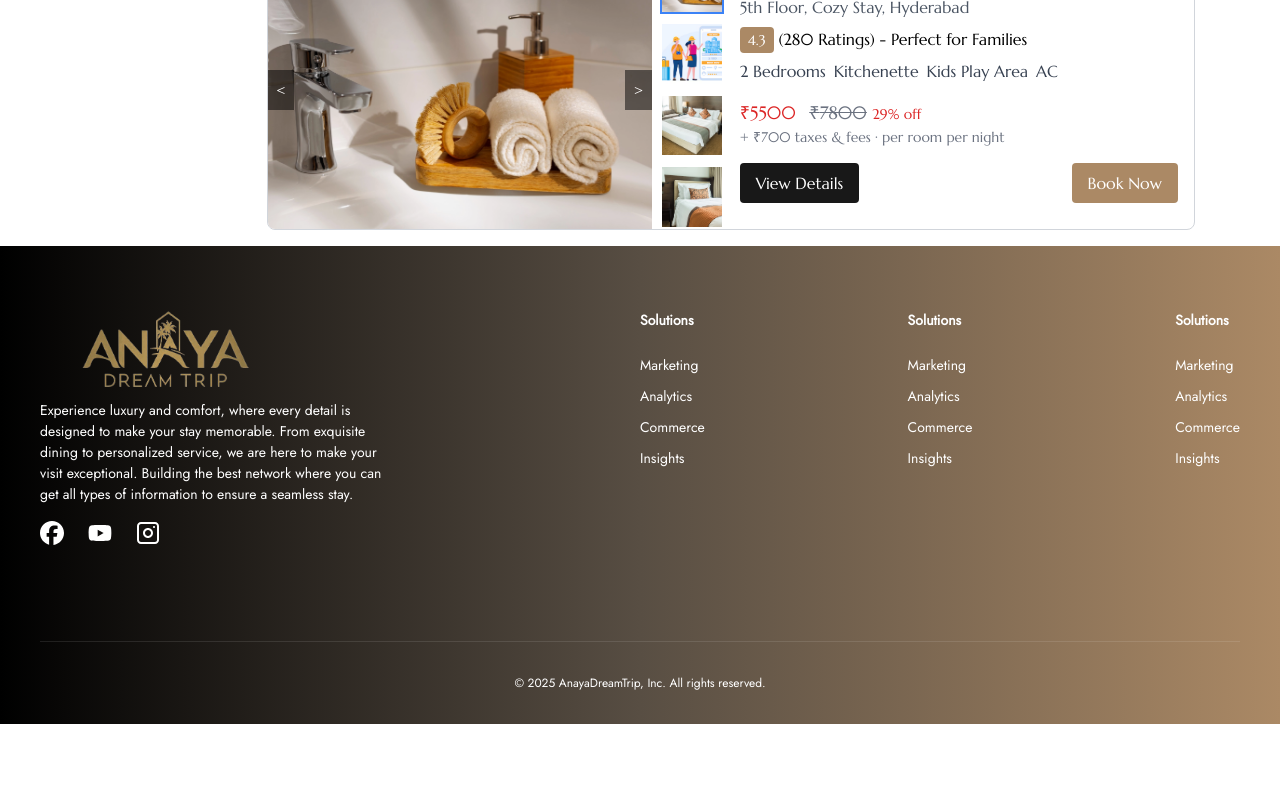
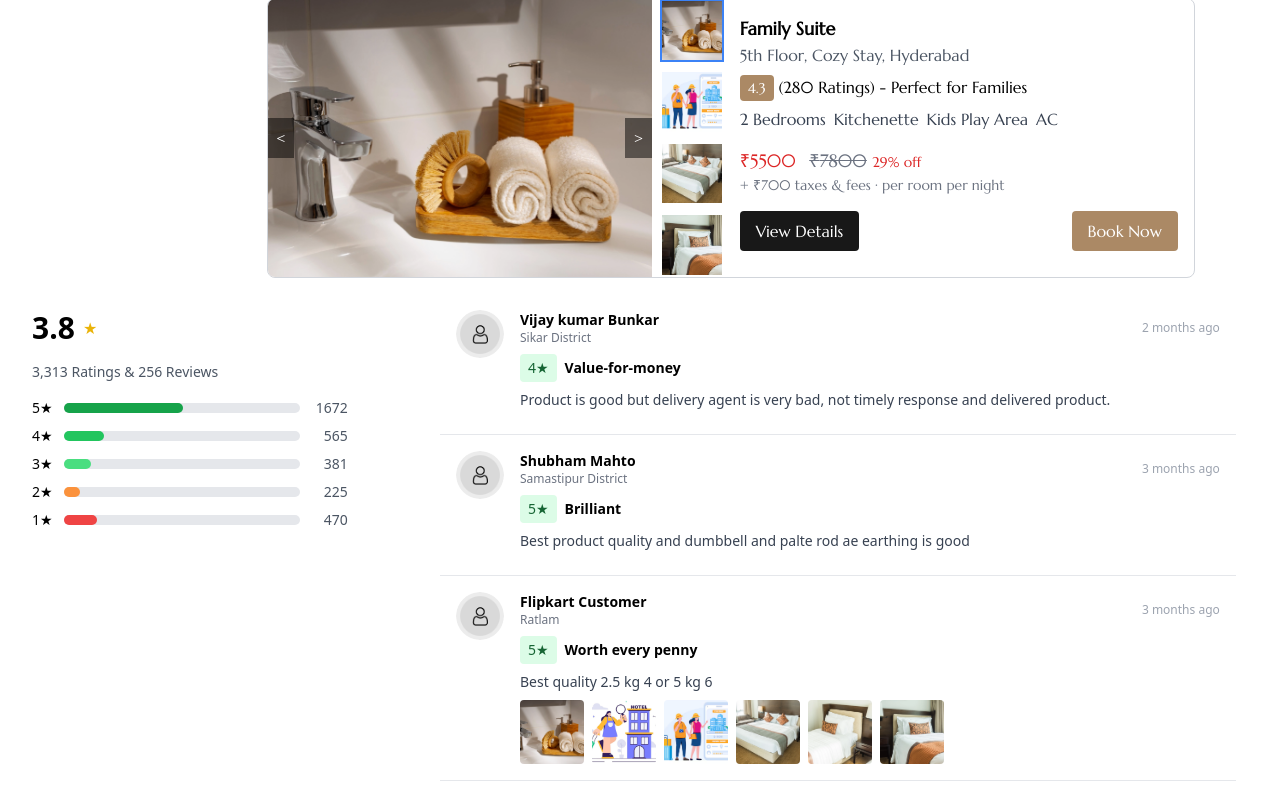
Before and after one commit to Davinder9297/anayadreamtrip, a Next.js app in the folder frontend/: page /hotels/1 in a window 1280 px wide. Shown: the part 2868-3665 px from the top of the page. Before the commit the page ends 3592 px from the top, so only its background shows below. Built offline with nearby package versions, Linux system fonts and the light colour scheme.

Commit message:
reviws and form for comments added

```diff
--- a/frontend/src/app/hotels/[id]/page.js
+++ b/frontend/src/app/hotels/[id]/page.js
@@ -3,8 +3,8 @@ import Carousel from "@/Components/Carousel/Carousel";
 import FilterSidebar from "@/Components/HotelFilter/HotelFilter";
 import CountElement from "@/pages/Homepage/CountElement";
 import HotelList from "@/pages/Hotel/HotelsList";
-import React, { useEffect, useRef } from "react";
-import { FaCar } from "react-icons/fa6";
+import React, { useEffect, useRef, useState } from "react";
+import { FaCar, FaStar } from "react-icons/fa6";
 import { ImLocation2 } from "react-icons/im";
 import { MapContainer, Marker, Popup, TileLayer } from "react-leaflet";
 
@@ -124,44 +124,6 @@ const Page = () => {
                 "/images/hotels/6.png",
             ],
         },
-        // {
-        //     title: "Penthouse Room",
-        //     location: "Top Floor, Skyline Hotel, Goa",
-        //     rating: 4.9,
-        //     reviews: 120,
-        //     description: "Exclusive and Private",
-        //     features: ["Terrace", "Infinity Pool", "Private Bar", "AC"],
-        //     price: 12000,
-        //     originalPrice: 18000,
-        //     taxes: 1500,
-        //     images: [
-        //         // "/images/hotels/1.png",
-        //         "/images/hotels/2.png",
-        //         "/images/hotels/3.png",
-        //         "/images/hotels/4.png",
-        //         "/images/hotels/5.png",
-        //         "/images/hotels/6.png",
-        //     ],
-        // },
-        // {
-        //     title: "Luxury Villa",
-        //     location: "Beachside, Sun Bay Resorts, Kerala",
-        //     rating: 4.7,
-        //     reviews: 60,
-        //     description: "Tropical Paradise",
-        //     features: ["Garden", "Private Beach", "Chef on Call", "AC"],
-        //     price: 25000,
-        //     originalPrice: 35000,
-        //     taxes: 3500,
-        //     images: [
-        //         // "/images/hotels/1.png",
-        //         // "/images/hotels/2.png",
-        //         "/images/hotels/3.png",
-        //         "/images/hotels/4.png",
-        //         "/images/hotels/5.png",
-        //         "/images/hotels/6.png",
-        //     ],
-        // },
     ];
 
     const images = [
@@ -199,6 +161,110 @@ const Page = () => {
             }
         };
     }, []);
+
+    const ratingsData = {
+        average: 3.8,
+        totalRatings: 3313,
+        totalReviews: 256,
+        breakdown: [
+            { star: 5, count: 1672 },
+            { star: 4, count: 565 },
+            { star: 3, count: 381 },
+            { star: 2, count: 225 },
+            { star: 1, count: 470 },
+        ],
+    };
+
+    const RatingBar = ({ star, count, total }) => {
+        const percentage = (count / total) * 100;
+        const barColor =
+            star === 5
+                ? "bg-green-600"
+                : star === 4
+                    ? "bg-green-500"
+                    : star === 3
+                        ? "bg-green-400"
+                        : star === 2
+                            ? "bg-orange-400"
+                            : "bg-red-500";
+
+        return (
+            <div className="flex items-center gap-2">
+                <span className="w-6 text-sm font-medium">{star}★</span>
+                <div className="flex-1 bg-gray-200 rounded-full h-2.5">
+                    <div
+                        className={`${barColor} h-2.5 rounded-full`}
+                        style={{ width: `${percentage}%` }}
+                    ></div>
+                </div>
+                <span className="w-10 text-sm text-gray-600 text-right">{count}</span>
+            </div>
+        );
+    };
+
+    const [reviews, setReviews] = useState([
+        {
+          rating: 4,
+          title: "Value-for-money",
+          comment: "Product is good but delivery agent is very bad, not timely response and delivered product.",
+          author: "Vijay kumar Bunkar",
+          location: "Sikar District",
+          date: "2 months ago",
+          images: [],
+          authorImage: "/images/familyIcon.png",
+        },
+        {
+          rating: 5,
+          title: "Brilliant",
+          comment: "Best product quality and dumbbell and palte rod ae earthing is good",
+          author: "Shubham Mahto",
+          location: "Samastipur District",
+          date: "3 months ago",
+          images: [],
+          authorImage: "/images/familyIcon.png",
+        },
+        {
+          rating: 5,
+          title: "Worth every penny",
+          comment: "Best quality 2.5 kg 4 or 5 kg 6",
+          author: "Flipkart Customer",
+          location: "Ratlam",
+          date: "3 months ago",
+          images: [
+            "/images/hotels/1.png",
+        "/images/hotels/2.png",
+        "/images/hotels/3.png",
+        "/images/hotels/4.png",
+        "/images/hotels/5.png",
+        "/images/hotels/6.png",
+          ],
+          authorImage: "/images/familyIcon.png",
+        },
+      ]);
+
+      const [formData, setFormData] = useState({
+        author: "",
+        location: "",
+        rating: 0,
+        title: "",
+        comment: "",
+        authorImage: "",
+      });
+
+      const [hoveredRating, setHoveredRating] = useState(0);
+
+      const handleChange = (e) => {
+        setFormData({ ...formData, [e.target.name]: e.target.value });
+      };
+
+      const handleRatingChange = (rating) => {
+        setFormData({ ...formData, rating });
+      };
+
+      const handleSubmit = (e) => {
+        e.preventDefault();
+        console.log("Form Submitted:", formData);
+      };
 
     return (
         <>
@@ -263,11 +329,182 @@ const Page = () => {
             </div>
 
             {/* rooms details */}
-            <div className="flex justify-between">
-                <FilterSidebar/>
-                <HotelList items={items} name={'Rooms'} setval={true}/>
+            <div className="flex justify-between mt-12">
+                <FilterSidebar />
+                <HotelList items={items} name={'Rooms'} setval={true} />
 
             </div>
+
+            {/* ratings */}
+            {/* <div className="font-marcellus font-bold text-[48px] text-center py-12">Reviews and Ratings</div> */}
+            <div className="flex justify-between">
+            <div className=" mx-auto p-4 bg-white rounded-lg w-[30%] px-8">
+                <div className="flex items-center gap-2 mb-4">
+                    <span className="text-3xl font-bold">{ratingsData.average}</span>
+                    <span className="text-yellow-500">★</span>
+                </div>
+                <p className="text-sm text-gray-600">
+                    {ratingsData.totalRatings.toLocaleString()} Ratings & {" "}
+                    {ratingsData.totalReviews.toLocaleString()} Reviews
+                </p>
+
+                <div className="mt-4 space-y-2">
+                    {ratingsData.breakdown.map((rating) => (
+                        <RatingBar
+                            key={rating.star}
+                            star={rating.star}
+                            count={rating.count}
+                            total={ratingsData.totalRatings}
+                        />
+                    ))}
+                </div>
+            </div>
+            <div className="w-[70%] ml-4">
+            {reviews.map((review, index) => (
+          <div className="p-4 border-b flex gap-4 items-start w-[90%] mx-auto" key={index}>
+          <img
+            src={review.authorImage || "/images/familyIcon.png"}
+            alt={review.author}
+            className="w-12 h-12 rounded-full"
+          />
+          <div className="flex-1">
+            <div className="flex justify-between items-center">
+              <div>
+                <h4 className="font-semibold text-sm">{review.author}</h4>
+                <p className="text-xs text-gray-500">{review.location}</p>
+              </div>
+              <span className="text-xs text-gray-400">{review.date}</span>
+            </div>
+            <div className="flex items-center gap-2 mt-2">
+              <span className="text-sm font-medium bg-green-100 text-green-800 px-2 py-1 rounded">
+                {review.rating}★
+              </span>
+              <span className="font-semibold text-sm">{review.title}</span>
+            </div>
+            <p className="text-sm text-gray-700 mt-2">{review.comment}</p>
+            {review.images && (
+              <div className="flex gap-2 mt-2">
+                {review.images.map((src, index) => (
+                  <img
+                    key={index}
+                    src={src}
+                    alt="review"
+                    className="w-16 h-16 object-cover rounded"
+                  />
+                ))}
+              </div>
+            )}
+          </div>
+        </div>
+        ))}
+            </div>
+            </div>
+
+            {/* Add review */}
+            {/* <div className="font-marcellus font-bold text-[48px] text-center py-12">Add your reviews</div> */}
+
+    <div className="flex flex-col md:flex-row lg:flex-row xl:flex-row 2xl:flex-row gap-8 bg-secondary text-white p-8 rounded-lg shadow-md mt-8 h-screen">
+      <div className="flex-1 items-center my-auto justify-center">
+        <h2 className="mb-4 font-marcellus font-bold text-[48px] text-center px-12">We'd love to hear your thoughts</h2>
+        <p className="text-xl px-20 font-marcellus text-center text-gray-400">
+          Tell us about your experience or share your thoughts. We're here to listen and improve.
+        </p>
+        <div className="w-full flex justify-center items-center mt-8"><button
+          type="submit"
+          className=" bg-blue-600 hover:bg-blue-700 text-white px-6 py-2 rounded-lg mx-auto"
+        >
+          Send
+        </button></div>
+
+      </div>
+
+      {/* Form Fields */}
+      <form
+        onSubmit={handleSubmit}
+        className="flex-1 flex flex-col space-y-8 font-jost text-gray-900 px-[4%] my-auto"
+      >
+        <div>
+          <label className="block text-sm font-medium text-white mb-1">Your Name</label>
+          <input
+            type="text"
+            name="author"
+            value={formData.author}
+            onChange={handleChange}
+            className="w-full rounded-lg px-3 py-2 border border-gray-700 bg-gray-800 text-white"
+            placeholder="Enter your name"
+          />
+        </div>
+
+        {/* <div>
+          <label className="block text-sm font-medium text-white mb-1">Location</label>
+          <input
+            type="text"
+            name="location"
+            value={formData.location}
+            onChange={handleChange}
+            className="w-full rounded-lg px-3 py-2 border border-gray-700 bg-gray-800 text-white"
+            placeholder="Enter your location"
+          />
+        </div> */}
+
+        {/* Star Rating */}
+        <div>
+          <label className="block text-sm font-medium text-white mb-1">Rating</label>
+          <div className="flex items-center space-x-1">
+            {[1, 2, 3, 4, 5].map((star) => (
+              <FaStar
+                key={star}
+                size={30}
+                className={`cursor-pointer ${
+                  (hoveredRating || formData.rating) >= star
+                    ? "text-yellow-400"
+                    : "text-gray-500"
+                }`}
+                onMouseEnter={() => setHoveredRating(star)}
+                onMouseLeave={() => setHoveredRating(0)}
+                onClick={() => handleRatingChange(star)}
+              />
+            ))}
+          </div>
+        </div>
+
+        <div>
+          <label className="block text-sm font-medium text-white mb-1">Title</label>
+          <input
+            type="text"
+            name="title"
+            value={formData.title}
+            onChange={handleChange}
+            className="w-full rounded-lg px-3 py-2 border border-gray-700 bg-gray-800 text-white"
+            placeholder="Enter a title for your review"
+          />
+        </div>
+
+        <div>
+          <label className="block text-sm font-medium text-white mb-1">Comment</label>
+          <textarea
+            name="comment"
+            value={formData.comment}
+            onChange={handleChange}
+            className="w-full rounded-lg px-3 py-2 border border-gray-700 bg-gray-800 text-white"
+            placeholder="Share your thoughts"
+            rows="4"
+          ></textarea>
+        </div>
+
+        <div>
+          <label className="block text-sm font-medium text-white mb-1">Author Image URL</label>
+          <input
+            type="text"
+            name="authorImage"
+            value={formData.authorImage}
+            onChange={handleChange}
+            className="w-full rounded-lg px-3 py-2 border border-gray-700 bg-gray-800 text-white"
+            placeholder="Enter a URL for your profile image"
+          />
+        </div>
+      </form>
+    </div>
         </>
     );
 };
```
Also changed, not shown: frontend/public/images/familyIcon.png (added).
